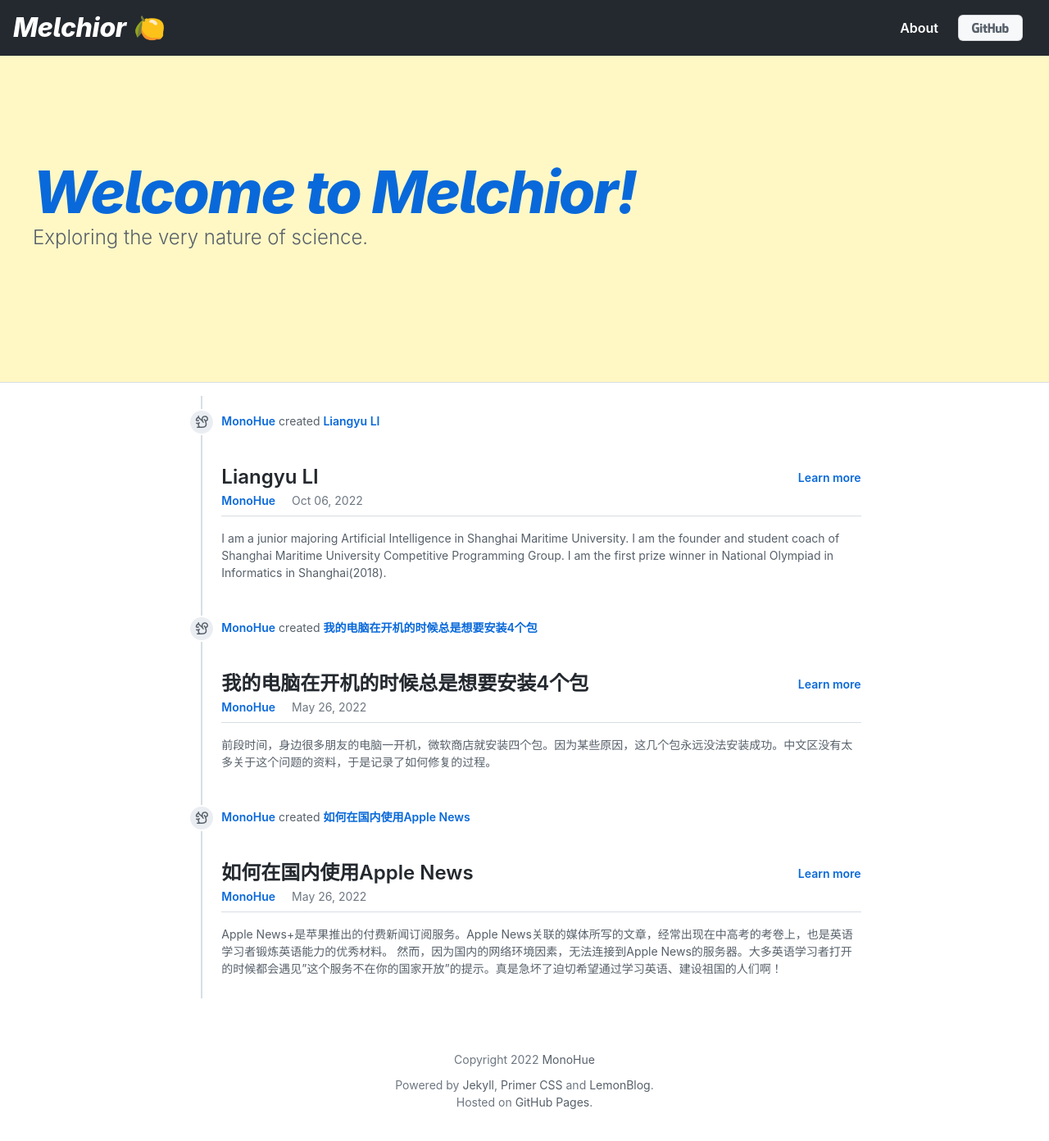
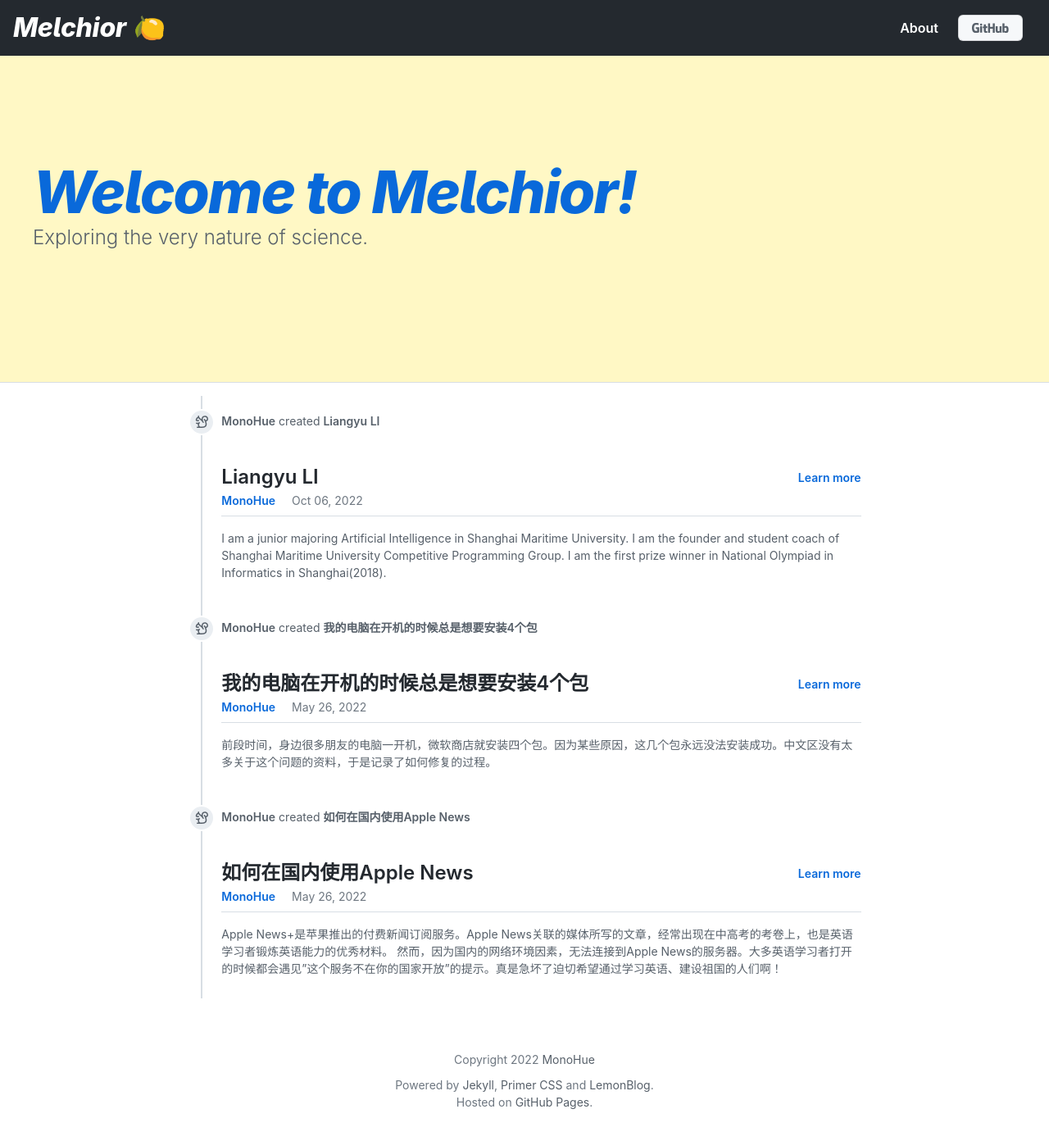
Before and after one commit to MonoHue/Melchior, a Jekyll site: the page built from docs/index.html, in a window 1280 px wide and 1395 px high. Shown: the top 1392 px of the window at 82% size. Built offline with Jekyll 4.4.1, drawn with Linux system fonts in a browser that asks for light colours; the list of posts is cut into pages by our own code.

Commit message:
Update homepage.html

```diff
--- a/docs/_layouts/homepage.html
+++ b/docs/_layouts/homepage.html
@@ -30,8 +30,8 @@
             <div class="TimelineItem-body">
                 {% assign author = site.data.people[post.author] %}
                 <a rel="author" href="{{ author.authorlink | prepend: site.baseurl}}" title="{{ author.nickname }}"
-                   class="text-bold">{{ author.nickname }}</a> created
-                <a href="{{ post.url }}" title="{{ post.title }}" class="text-bold">{{ post.title }}</a>
+                   class="text-bold Link--secondary">{{ author.nickname }}</a> created
+                <a href="{{ post.url }}" title="{{ post.title }}" class="text-bold Link--secondary">{{ post.title }}</a>
                 <div class="Subhead Subhead--spacious">
                     <div class="Subhead-heading"><a href="{{ post.url }}" title="{{ post.title }}" class="text-bold Link--muted color-fg-default">{{ post.title }}</a></div>
                     <div class="Subhead-description color-fg-subtle"><a rel="author"
```
